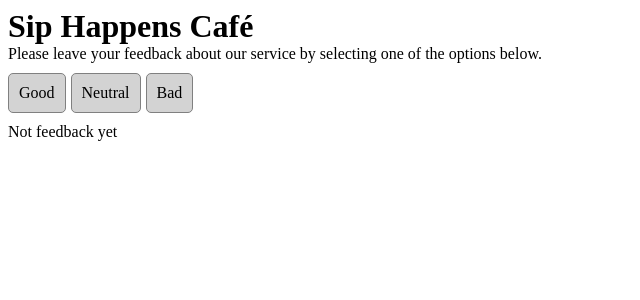
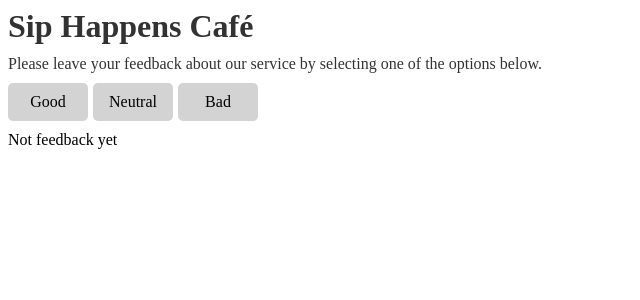
Before and after one commit to Kosdevua/goit-react-hw-02, a React (Vite) app: page / in a window 1280 px wide. Shown: the top 300 px of the page, without its empty margins (0-640 px from the left). Built offline with nearby package versions, Linux system fonts and the light colour scheme.

Commit message:
some css

```diff
--- a/src/components/Description/Description.jsx
+++ b/src/components/Description/Description.jsx
@@ -1,10 +1,10 @@
+import s from './Description.module.css';
 const Description = () => {
   return (
-    <div>
-      <h1>Sip Happens Café</h1>
-      <p>
-        Please leave your feedback about our service by selecting one of the
-        options below.
+    <div className={s.wrapper}>
+      <h1 className={s.title}>Sip Happens Café</h1>
+      <p className={s.article}>
+        Please leave your feedback about our service by selecting one of the options below.
       </p>
     </div>
   );
--- /dev/null
+++ b/src/components/Description/Description.module.css
@@ -0,0 +1,14 @@
+.wrapper {
+  display: flex;
+  flex-wrap: wrap;
+  flex-direction: column;
+  gap: 10px;
+}
+.title {
+  font-size: 32px;
+  color: rgb(50, 50, 50);
+}
+.article {
+  color: rgb(50, 50, 50);
+  font-size: 16px;
+}
--- a/src/components/Feedback/Feedback.jsx
+++ b/src/components/Feedback/Feedback.jsx
@@ -19,7 +19,7 @@ const Feedback = ({ statistics, total, positiveFeedback }) => {
         </li>
         <li className={s.listItem}>
           {' '}
-          <p>positive: {positiveFeedback}</p>{' '}
+          <p>positive: {positiveFeedback}%</p>{' '}
         </li>
       </ul>
     </div>
--- a/src/components/Options/Options.module.css
+++ b/src/components/Options/Options.module.css
@@ -4,17 +4,23 @@
   margin: 10px 0;
 }
 .btnWrapper button {
+  min-width: 80px;
   font-size: 16px;
   background-color: lightgray;
   padding: 10px;
-  border: 1px solid gray;
+  /* border: 1px solid gray; */
   border-radius: 5px;
   text-transform: capitalize;
-  transition: background-color 100ms ease-in-out;
+  transition: border-radius 150ms cubic-bezier(0.86, 0, 0.07, 1),
+    color 250ms cubic-bezier(0.075, 0.82, 0.165, 1),
+    background-color 150ms cubic-bezier(0.86, 0, 0.07, 1);
 }
 .btnWrapper button:hover {
   background-color: rgb(183, 183, 183);
 }
 .btnWrapper button:active {
-  background-color: rgb(146, 146, 146);
+  background-color: rgb(75, 75, 75);
+  color: #fff;
+  border-radius: 7px;
+  /* font-size: 18px; */
 }
```
